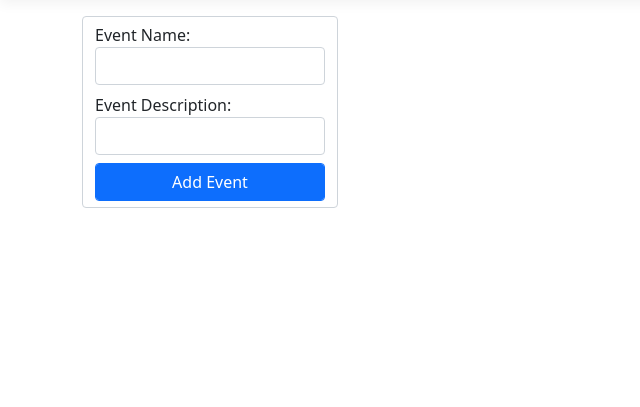
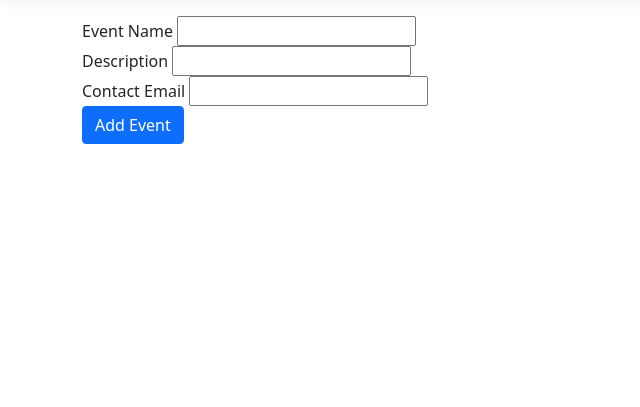
Before and after one commit to pjduri/CodingEventsFTWDM24, an ASP.NET Core app: page /Events/Add in a window 1280 px wide. Shown: the part 57-464 px from the top of the page, without its empty margins (0-640 px from the left). Run offline with ASP.NET Core 8, Linux system fonts and the light colour scheme; style sheets or scripts are compiled from the project's sources; some libraries are stand-ins or nearby versions.

Commit message:
added viewmodels and validation

```diff
--- a/CodingEvents/Controllers/EventsController.cs
+++ b/CodingEvents/Controllers/EventsController.cs
@@ -1,27 +1,41 @@
+using CodingEvents.ViewModels;
 using Microsoft.AspNetCore.Mvc;
 
-namespace CodingEvents;
+namespace CodingEvents.Controllers;
 
 public class EventsController : Controller
 {
     public IActionResult Index()
     {
-        ViewBag.events = EventData.GetAll();
+        List<Event> events = new(EventData.GetAll());
 
-        return View();
+        return View(events);
     }
 
     [HttpGet]
     public IActionResult Add()
     {
-        return View();
+        AddEventViewModel addEventViewModel = new();
+
+        return View(addEventViewModel);
     }
 
-    [HttpPost("/events/add")]
-    public IActionResult NewEvent(Event newEvent)
+    [HttpPost]
+    public IActionResult Add(AddEventViewModel addEventViewModel)
     {
-        EventData.Add(newEvent);
-        return Redirect("/events");
+        if (ModelState.IsValid)
+        {
+            Event newEvent =
+                new()
+                {
+                    Name = addEventViewModel.Name,
+                    Description = addEventViewModel.Description,
+                    ContactEmail = addEventViewModel.ContactEmail
+                };
+            EventData.Add(newEvent);
+            return Redirect("/events");
+        }
+        return View(addEventViewModel);
     }
 
     public IActionResult Delete()
--- a/CodingEvents/Views/Events/Add.cshtml
+++ b/CodingEvents/Views/Events/Add.cshtml
@@ -1,14 +1,23 @@
-@{
-}
+@using CodingEvents.ViewModels
+@model AddEventViewModel
 
 <link rel="stylesheet" type="text/css" href="~/css/custom.css">
 
-<form method="post" class="form-control">
-    <label class="form-label">Event Name:
-        <input type="text" name="Name" class="form-control">
-    </label>
-    <label class="form-label">Event Description:
-        <input type="text" name="Description" class="form-control">
-    </label>
-    <input type="submit" value="Add Event" class="btn btn-primary form-control">
+<form method="post" asp-controller="Events" asp-action="Add">
+    <div class="form-group">
+        <label asp-for="Name">Event Name</label>
+        <input asp-for="Name" />
+        <span asp-validation-for="Name" class="text-danger"></span>
+    </div>
+    <div class="form-group">
+        <label asp-for="Description">Description</label>
+        <input asp-for="Description" />
+        <span asp-validation-for="Description" class="text-danger"></span>
+    </div>
+    <div class="form-group">
+        <label asp-for="ContactEmail">Contact Email</label>
+        <input asp-for="ContactEmail" />
+        <span asp-validation-for="ContactEmail" class="text-danger"></span>
+    </div>
+    <input type="submit" value="Add Event" class="btn btn-primary">
 </form>
--- a/CodingEvents/Views/Shared/_Layout.cshtml
+++ b/CodingEvents/Views/Shared/_Layout.cshtml
@@ -1,5 +1,6 @@
 <!DOCTYPE html>
 <html lang="en">
+
 <head>
     <meta charset="utf-8" />
     <meta name="viewport" content="width=device-width, initial-scale=1.0" />
@@ -8,13 +9,14 @@
     <link rel="stylesheet" href="~/css/site.css" asp-append-version="true" />
     <link rel="stylesheet" href="~/CodingEvents.styles.css" asp-append-version="true" />
 </head>
+
 <body>
     <header>
         <nav class="navbar navbar-expand-sm navbar-toggleable-sm navbar-light bg-white border-bottom box-shadow mb-3">
             <div class="container-fluid">
-                <a class="navbar-brand" asp-area="" asp-controller="Home" asp-action="Index">CodingEvents</a>
-                <button class="navbar-toggler" type="button" data-bs-toggle="collapse" data-bs-target=".navbar-collapse" aria-controls="navbarSupportedContent"
-                        aria-expanded="false" aria-label="Toggle navigation">
+                <a class="navbar-brand" asp-area="" asp-controller="Events" asp-action="Index">CodingEvents</a>
+                <button class="navbar-toggler" type="button" data-bs-toggle="collapse" data-bs-target=".navbar-collapse"
+                    aria-controls="navbarSupportedContent" aria-expanded="false" aria-label="Toggle navigation">
                     <span class="navbar-toggler-icon"></span>
                 </button>
                 <div class="navbar-collapse collapse d-sm-inline-flex justify-content-between">
@@ -23,13 +25,16 @@
                             <a class="nav-link text-dark" asp-area="" asp-controller="Home" asp-action="Index">Home</a>
                         </li>
                         <li class="nav-item">
-                            <a class="nav-link text-dark" asp-area="" asp-controller="Home" asp-action="Privacy">Privacy</a>
+                            <a class="nav-link text-dark" asp-area="" asp-controller="Home"
+                                asp-action="Privacy">Privacy</a>
                         </li>
                         <li class="nav-item">
-                            <a class="nav-link text-dark" asp-area="" asp-controller="Events" asp-action="Add">Add Event</a>
+                            <a class="nav-link text-dark" asp-area="" asp-controller="Events" asp-action="Add">Add
+                                Event</a>
                         </li>
                         <li class="nav-item">
-                            <a class="nav-link text-dark" asp-area="" asp-controller="Events" asp-action="Delete">Delete Event</a>
+                            <a class="nav-link text-dark" asp-area="" asp-controller="Events" asp-action="Delete">Delete
+                                Event</a>
                         </li>
                     </ul>
                 </div>
@@ -39,6 +44,15 @@
     <div class="container">
         <main role="main" class="pb-3">
             @RenderBody()
+            <script
+                src="https://cdnjs.cloudflare.com/ajax/libs/jquery/3.6.0/jquery.js">
+            </script>
+            <script
+                src="https://cdnjs.cloudflare.com/ajax/libs/jquery-validate/1.19.3/jquery.validate.js">
+            </script>
+            <script
+                src="https://cdnjs.cloudflare.com/ajax/libs/jquery-validation-unobtrusive/3.2.12/jquery.validate.unobtrusive.js">
+            </script>
         </main>
     </div>
 
@@ -52,4 +66,5 @@
     <script src="~/js/site.js" asp-append-version="true"></script>
     @await RenderSectionAsync("Scripts", required: false)
 </body>
+
 </html>
--- a/CodingEvents/wwwroot/css/custom.css
+++ /dev/null
@@ -1,7 +0,0 @@
-h2 {
-    color: red;
-}
-
-form {
-    max-width: 20vw;
-}
```
Also changed, not shown: CodingEvents/Models/Event.cs (+10 -4 lines), CodingEvents/ViewModels/AddEventViewModel.cs (added, +17 -0 lines), CodingEvents/Views/Events/Index.cshtml (+13 -8 lines).
